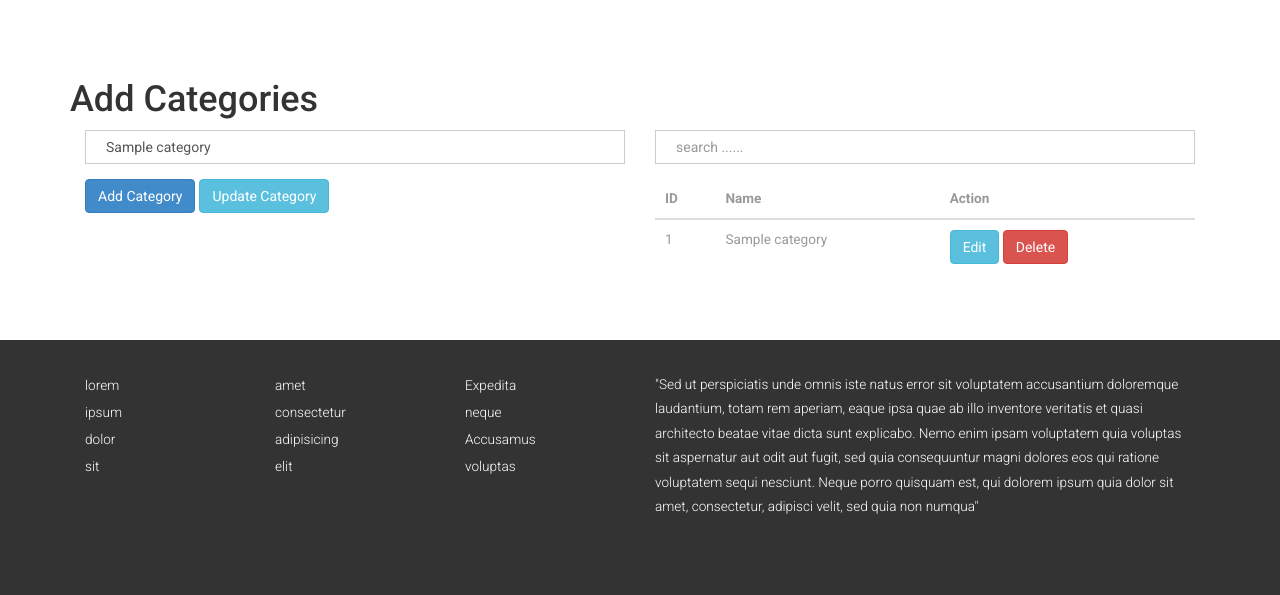
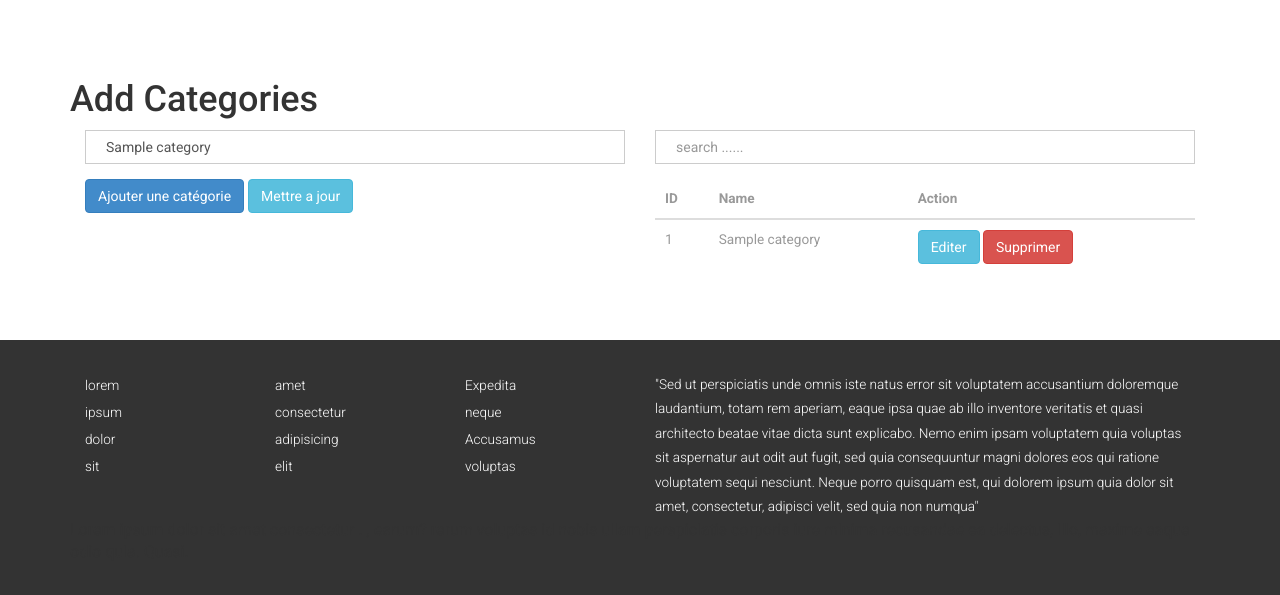
Before and after one commit to Dowzz/Taflist, a PHP site: page /categorie.php?catid=1 in a window 1280 px wide. Shown: the part 60-655 px from the top of the page. Run offline with PHP 8.4, Linux system fonts and the light colour scheme; the visitor is signed in with stand-in values (Sample User, id 1); tables that the repository leaves empty or names only in its code hold one stand-in row (values such as "Sample post"); data that the repository does not hold is empty; some libraries are stand-ins or nearby versions.

Commit message:
mise a jour fr
Signed-off-by: Dowzz <michel.barny@outlook.fr>

```diff
--- a/categorie.php
+++ b/categorie.php
@@ -64,8 +64,8 @@
                             class="form-control">
                     </div>
 
-                    <input type="submit" name="addcat" value="Add Category" class="btn btn-primary">
-                    <input type="submit" name="updatecat" value="Update Category" class="btn btn-info">
+                    <input type="submit" name="addcat" value="Ajouter une catégorie" class="btn btn-primary">
+                    <input type="submit" name="updatecat" value="Mettre a jour" class="btn btn-info">
 
                 </form>
 
@@ -99,9 +99,9 @@
                             <td><?= $data['catname'] ?></td>
 
                             <td>
-                                <a href="categorie.php?catid=<?= $data['catid'] ?>" class="btn btn-info"> Edit</a>
+                                <a href="categorie.php?catid=<?= $data['catid'] ?>" class="btn btn-info">Editer</a>
                                 <a href="categorie.php?delcatid=<?= $data['catid'] ?>" class="btn btn-danger">
-                                    Delete</a>
+                                    Supprimer</a>
                             </td>
                         </tr>
 
```
